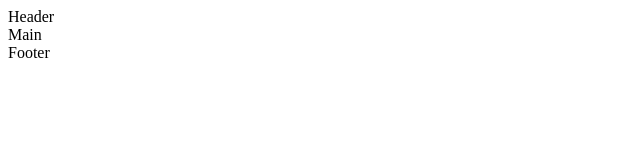
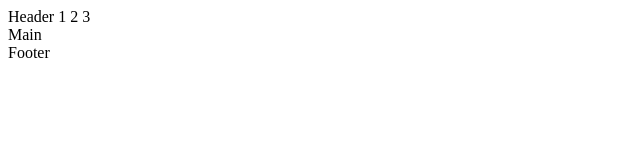
Before and after one commit to Mike87git/my-projects, a plain HTML site: page index.html in a window 1280 px wide. Shown: the full height of the page, 0-640 px from the left. Drawn offline with Linux system fonts and the light colour scheme.

Commit message:
Update index.html

```diff
--- a/index.html
+++ b/index.html
@@ -6,7 +6,7 @@
   <title>My project</title>
 </head>
 <body>
-  <heder>Header</heder>
+  <heder>Header 1 2 3</heder>
   <main>Main</main>
   <footer>Footer</footer>
 </body>
```
